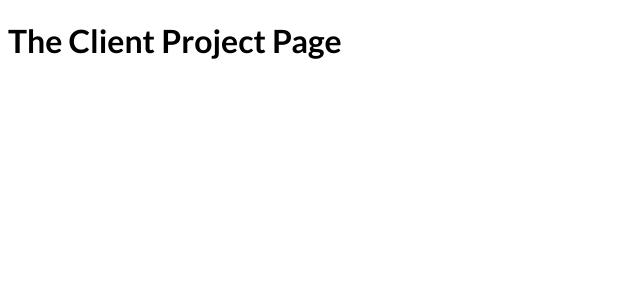
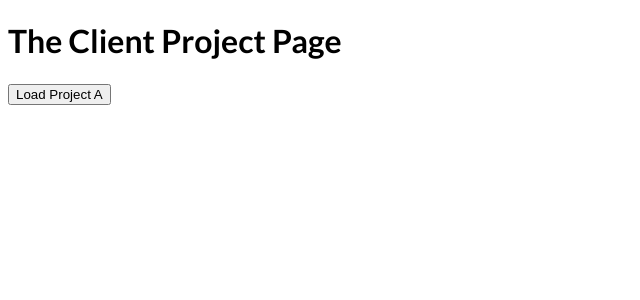
Before and after one commit to ritagujar/100daysOfDevelopement, a Next.js app in the folder NextJs/first-nextjs-app/: page /client/manu in a window 1280 px wide. Shown: the top 300 px of the page, without its empty margins (0-640 px from the left). Built offline with nearby package versions, Linux system fonts and the light colour scheme.

Commit message:
Navigate Programatically

```diff
--- a/NextJs/first-nextjs-app/pages/client/[id]/index.js
+++ b/NextJs/first-nextjs-app/pages/client/[id]/index.js
@@ -7,9 +7,22 @@ function ClientProjectPage() {
 
   console.log(router.query);
 
+  // Navigate Programatically
+  function loadProjectHandler() {
+    // router.push("/client/max/projecta");
+
+    // or
+
+    router.push({
+      pathname: "/client/[id]/[clientprojectid]",
+      query: { id: "max", clientprojectid: "projecta" },
+    });
+  }
+
   return (
     <div>
       <h1>The Client Project Page</h1>
+      <button onClick={loadProjectHandler}>Load Project A</button>
     </div>
   );
 }
```
